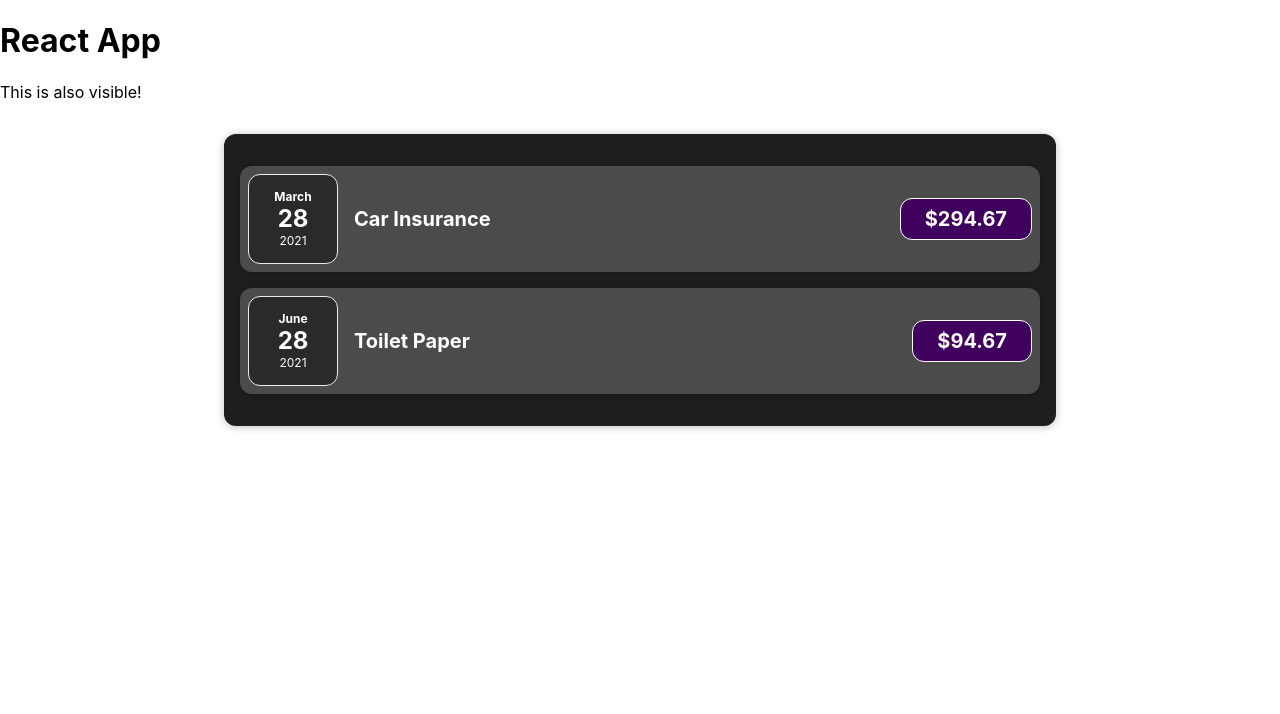
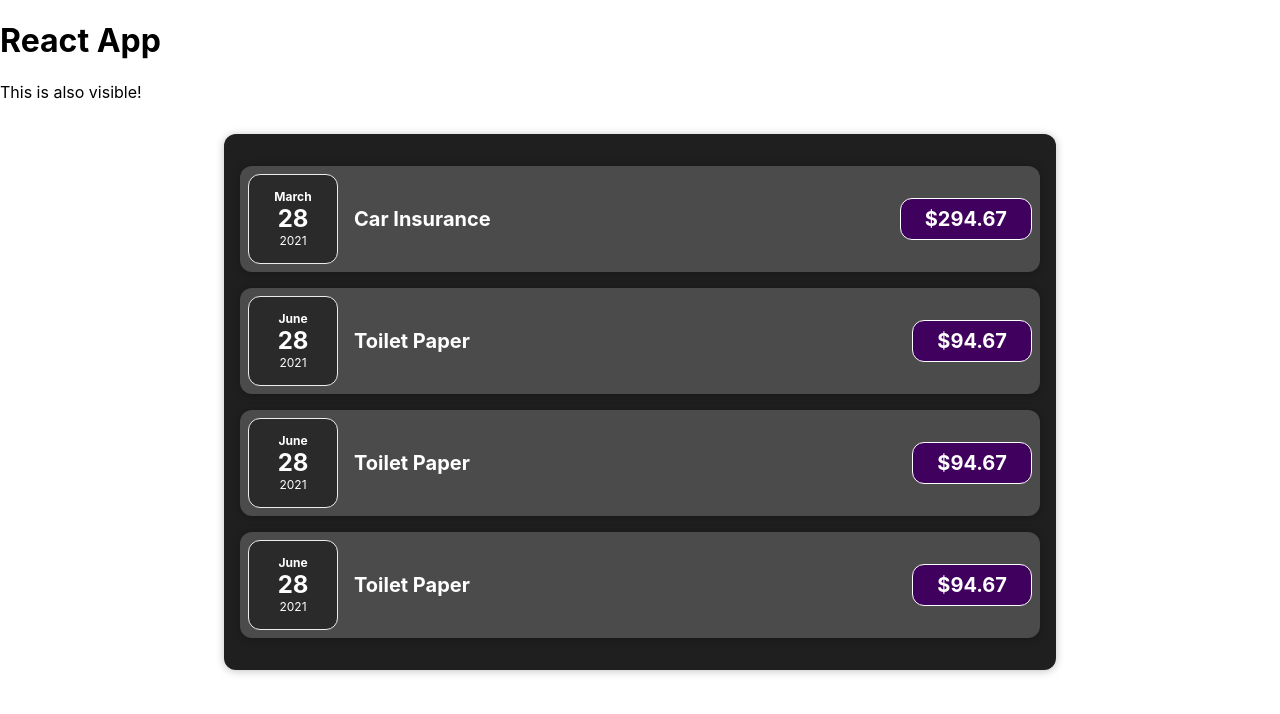
Before and after one commit to prashant5025/web-project, a React (Create React App) app in the folder react-course/lesson-01/: page / in a window 1280 px wide. Shown: the top 714 px of the page. Built offline with nearby package versions, Linux system fonts and the light colour scheme.

Commit message:
initial commit

```diff
--- a/react-course/lesson-01/src/App.js
+++ b/react-course/lesson-01/src/App.js
@@ -1,4 +1,4 @@
-import Expenses from "./components/Expenses";
+import Expenses from "./components/Expenses/Expenses";
 
 function App() {
   const expenses = [
@@ -7,6 +7,18 @@ function App() {
       title: "Car Insurance",
       amount: 294.67,
       date: new Date(2021, 2, 28),
+    },
+    {
+      id: "e2",
+      title: "Toilet Paper",
+      amount: 94.67,
+      date: new Date(2021, 5, 28),
+    },
+    {
+      id: "e2",
+      title: "Toilet Paper",
+      amount: 94.67,
+      date: new Date(2021, 5, 28),
     },
     {
       id: "e2",
--- a/react-course/lesson-01/src/components/Expenses.jsx
+++ b/react-course/lesson-01/src/components/Expenses/Expenses.jsx
@@ -1,6 +1,6 @@
 import React from 'react'
-import Card from './Card'
-import ExpenseItem from './ExpenseItem'
+import Card from '../UI/Card'
+import ExpenseItem from '../Features/ExpenseItem'
 import './Expenses.css'
 
 const Expenses = (props) => {
--- a/react-course/lesson-01/src/components/ExpenseItem.jsx
+++ b/react-course/lesson-01/src/components/Features/ExpenseItem.jsx
@@ -1,6 +1,6 @@
 import React from "react";
 import ExpenseDate from "./ExpenseDate";
-import Card from "./Card";
+import Card from "../UI/Card";
 import "./ExpenseItem.css";
 
 const ExpenseItem = (props) => {
```
Also changed, not shown: react-course/lesson-01/src/components/Expenses/Expenses.css (renamed from react-course/lesson-01/src/components/Expenses.css), react-course/lesson-01/src/components/Features/ExpenseDate.css (renamed from react-course/lesson-01/src/components/ExpenseDate.css), react-course/lesson-01/src/components/Features/ExpenseDate.jsx (renamed from react-course/lesson-01/src/components/ExpenseDate.jsx), react-course/lesson-01/src/components/Features/ExpenseItem.css (renamed from react-course/lesson-01/src/components/ExpenseItem.css), react-course/lesson-01/src/components/UI/Card.css (renamed from react-course/lesson-01/src/components/Card.css), react-course/lesson-01/src/components/UI/Card.jsx (renamed from react-course/lesson-01/src/components/Card.jsx).
